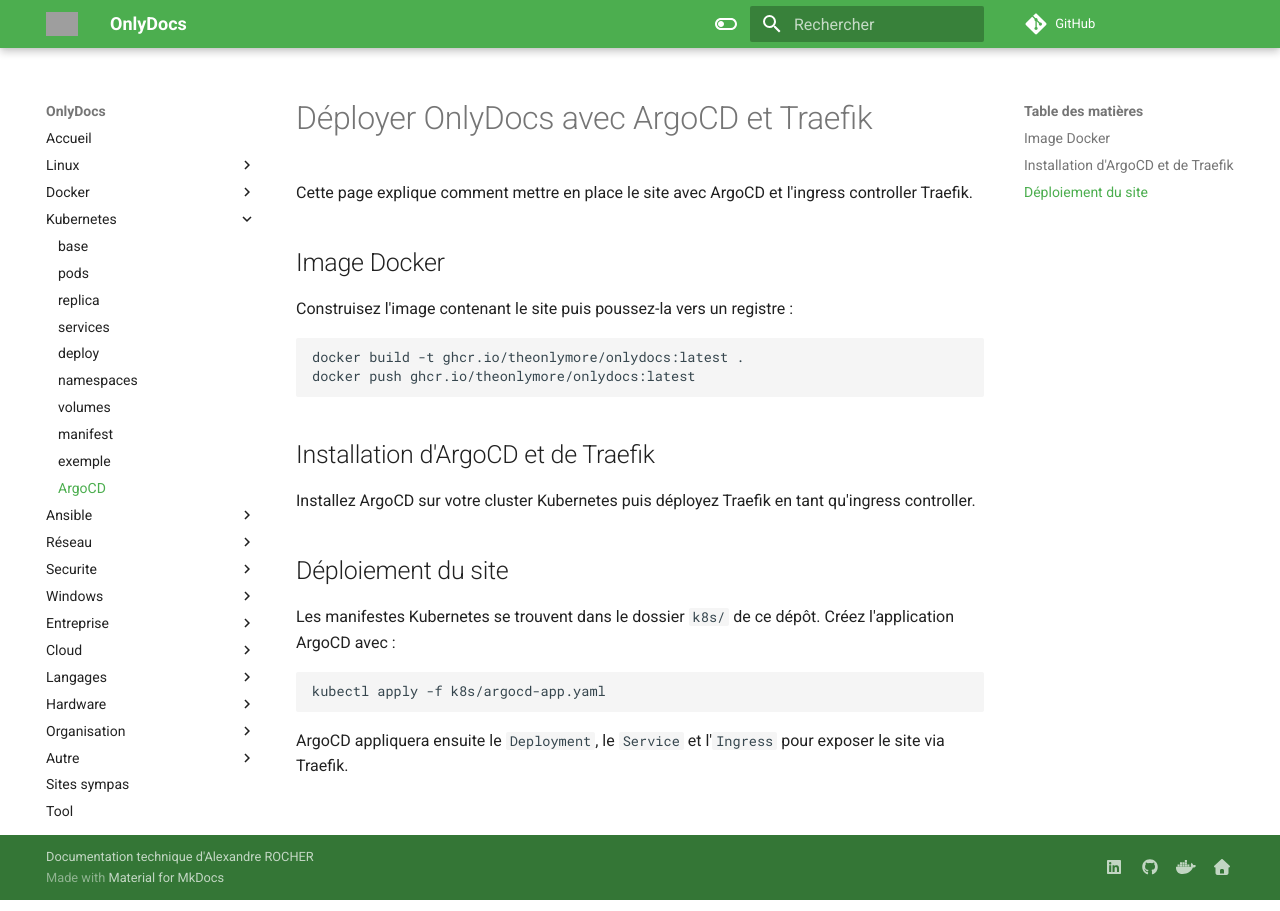
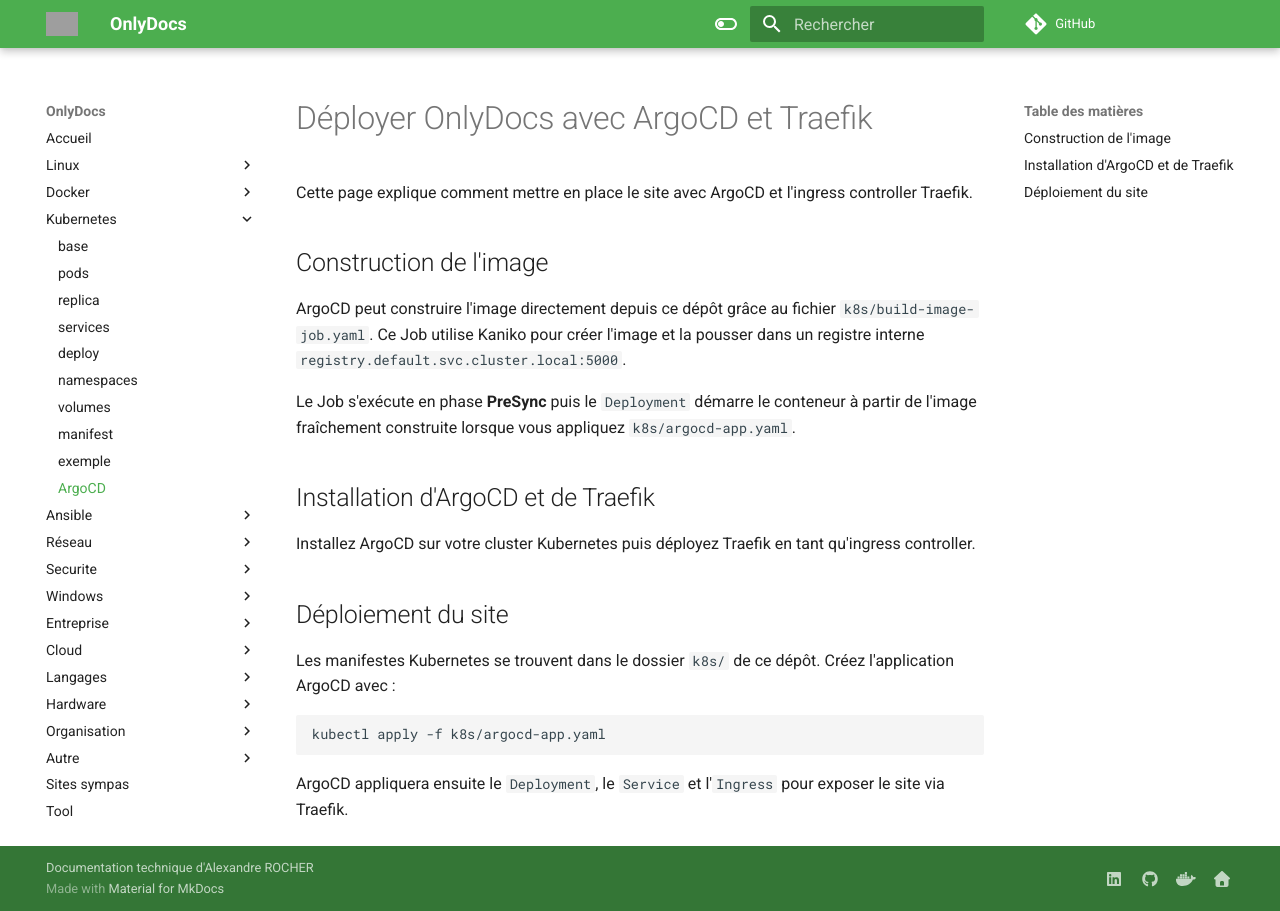
Before and after one commit to Theonlymore/OnlyDocs, an MkDocs documentation site: the page built from docs/kubernetes/argocd.md, in a window 1280 px wide. Built offline with MkDocs 1.6.1 and Material for MkDocs 9.7.7, drawn with Linux system fonts in a browser that asks for light colours; comment, search, counter and statistics services are not loaded; grey boxes are pictures that could not be loaded.

Commit message:
Enable ArgoCD image build

````diff
--- a/docs/kubernetes/argocd.md
+++ b/docs/kubernetes/argocd.md
@@ -2,14 +2,15 @@
 
 Cette page explique comment mettre en place le site avec ArgoCD et l'ingress controller Traefik.
 
-## Image Docker
+## Construction de l'image
 
-Construisez l'image contenant le site puis poussez-la vers un registre :
+ArgoCD peut construire l'image directement depuis ce dépôt grâce au fichier
+`k8s/build-image-job.yaml`. Ce Job utilise Kaniko pour créer l'image et la
+pousser dans un registre interne `registry.default.svc.cluster.local:5000`.
 
-```bash
-docker build -t ghcr.io/theonlymore/onlydocs:latest .
-docker push ghcr.io/theonlymore/onlydocs:latest
-```
+Le Job s'exécute en phase **PreSync** puis le `Deployment` démarre le conteneur
+à partir de l'image fraîchement construite lorsque vous appliquez
+`k8s/argocd-app.yaml`.
 
 ## Installation d'ArgoCD et de Traefik
 
````
Also changed, not shown: README.md (+20 -0 lines), 2 other files.
